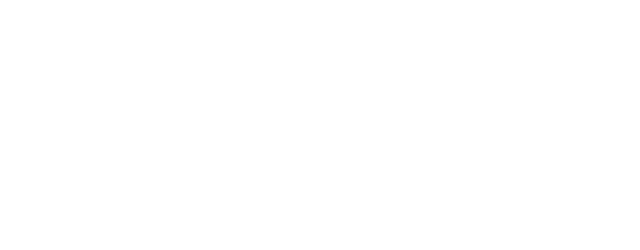
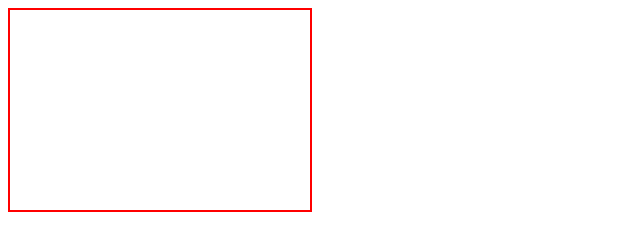
Before and after one commit to HimanshuMishra2000/PuppyLove, a plain HTML site: page Puppy Love/puppy.html in a window 1280 px wide. Shown: the whole page, without its empty margins (0-640 px from the left). Drawn offline with Linux system fonts and the light colour scheme.

Commit message:
Update puppy.html

```diff
--- a/Puppy Love/puppy.html
+++ b/Puppy Love/puppy.html
@@ -6,8 +6,19 @@
     <meta name="viewport" content="width=device-width, initial-scale=1.0">
     <link rel="icon" href="https://th.bing.com/th/id/R.786653caa036289ba5978f8a2838bddb?rik=Jace9ATfPow9Cg&riu=http%3a%2f%2fimages6.fanpop.com%2fimage%2fphotos%2f39300000%2fDog-dogs-39323649-1440-900.jpg&ehk=2j5hJZOGQYQL6IK9FydtWO%2fMjeCvMXSLLgWS2j9jERE%3d&risl=&pid=ImgRaw&r=0">
     <title>Puppy </title>
+    <style>
+        #container{
+            border: 2px solid red;
+            height: 200px;
+            width: 300px;
+        }
+    </style>
 </head>
 <body>
+   <a href="search.html"> <div id="container"></div></a>
+
+
+
 
 </body>
 </html>
```
